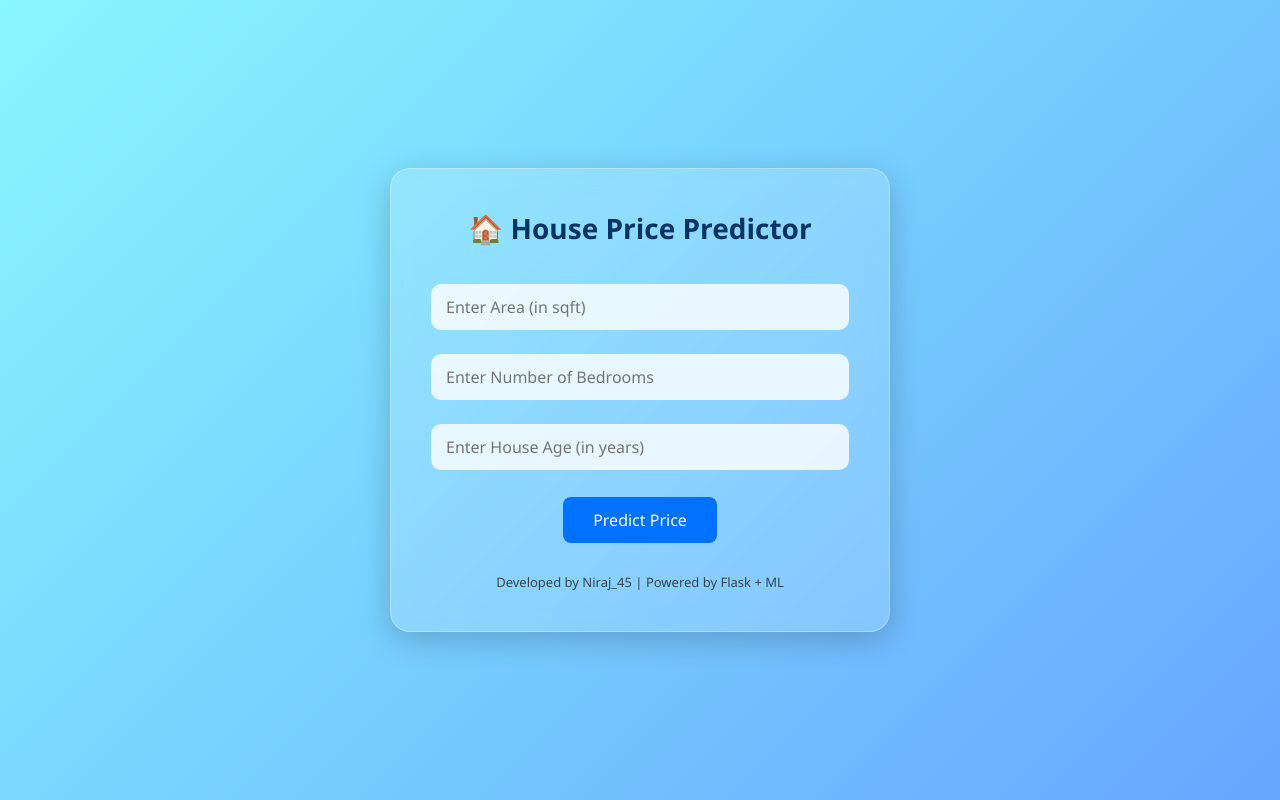
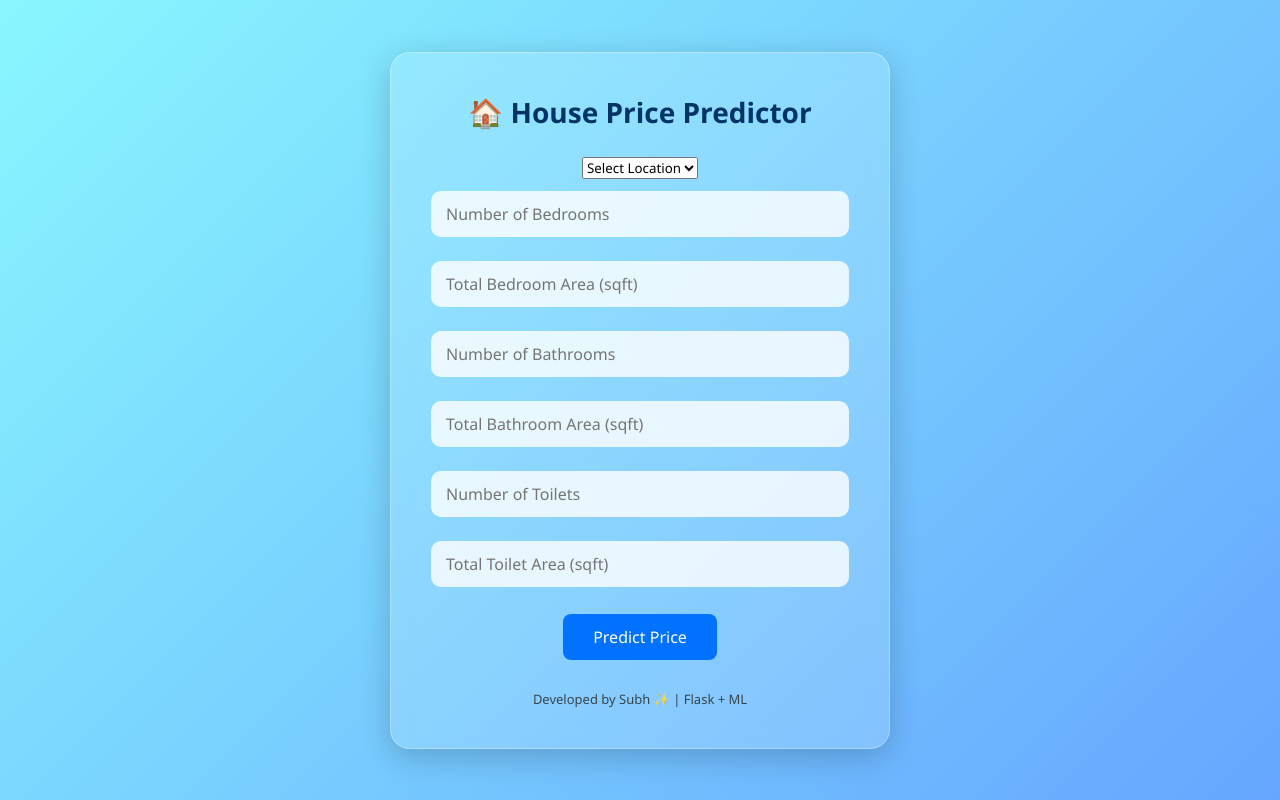
Before and after one commit to NirajG45/HOUSE_PRICE_flask, a Flask app: page / in a window 1280 px wide. Run offline with Flask 3, Linux system fonts and the light colour scheme; parts of the project's set-up code (start-up, migrations or seed data) failed here and were passed over.

Commit message:
updateing some feature and adding new features

```diff
--- a/templates/index.html
+++ b/templates/index.html
@@ -2,18 +2,30 @@
 <html lang="en">
 <head>
     <meta charset="UTF-8">
+    <title>House Price Predictor</title>
     <meta name="viewport" content="width=device-width, initial-scale=1.0">
-    <title>House Price Predictor</title>
-    <link rel="stylesheet" href="https://cdnjs.cloudflare.com/ajax/libs/font-awesome/5.15.3/css/all.min.css">
     <link rel="stylesheet" href="{{ url_for('static', filename='style.css') }}">
 </head>
 <body>
     <div class="container">
         <h1>🏠 House Price Predictor</h1>
         <form method="POST" action="/predict">
-            <input type="number" name="area" placeholder="Enter Area (in sqft)" required>
-            <input type="number" name="bedrooms" placeholder="Enter Number of Bedrooms" required>
-            <input type="number" name="age" placeholder="Enter House Age (in years)" required>
+            <select name="location" required>
+                <option value="">Select Location</option>
+                <option value="Delhi">Delhi</option>
+                <option value="Mumbai">Mumbai</option>
+                <option value="Bangalore">Bangalore</option>
+            </select>
+
+            <input type="number" name="bedrooms" placeholder="Number of Bedrooms" required>
+            <input type="number" name="bedroom_area" placeholder="Total Bedroom Area (sqft)" required>
+
+            <input type="number" name="bathrooms" placeholder="Number of Bathrooms" required>
+            <input type="number" name="bathroom_area" placeholder="Total Bathroom Area (sqft)" required>
+
+            <input type="number" name="toilets" placeholder="Number of Toilets" required>
+            <input type="number" name="toilet_area" placeholder="Total Toilet Area (sqft)" required>
+
             <button type="submit">Predict Price</button>
         </form>
 
@@ -24,7 +36,7 @@
         {% endif %}
 
         <footer>
-            Developed by Niraj_45 | Powered by Flask + ML
+            Developed by Subh ✨ | Flask + ML
         </footer>
     </div>
 </body>
```
